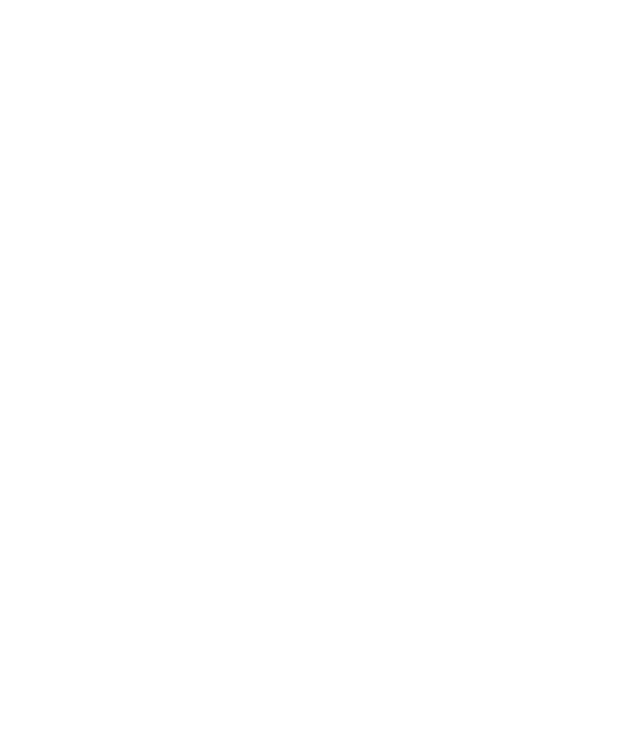
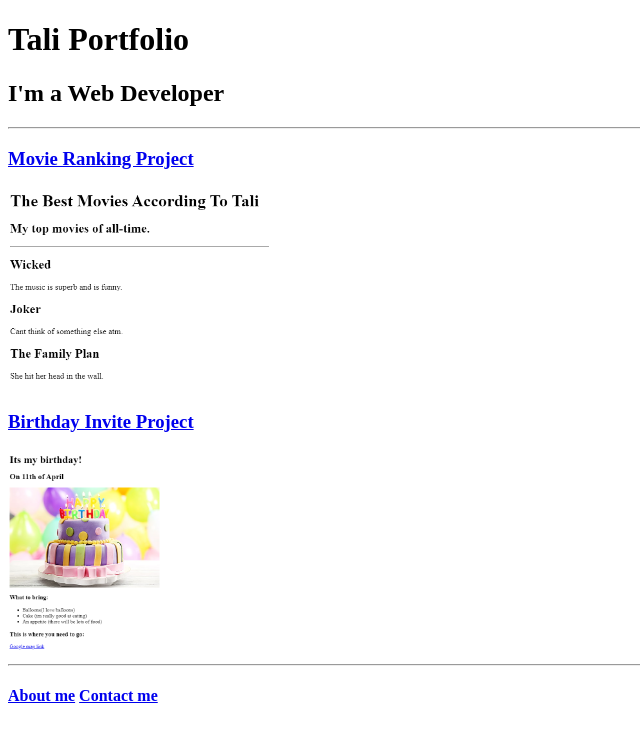
Before and after one commit to tali-zaa/html-protfolio, a plain HTML site: page index.html in a window 1280 px wide. Shown: the whole page, without its empty margins (0-640 px from the left). Drawn offline with Linux system fonts and the light colour scheme.

Commit message:
Update index.html

```diff
--- a/index.html
+++ b/index.html
@@ -1,15 +1,21 @@
-<!-- TODO 1: Create the HTML Boilerplate -->
 
-<!-- TODO 2: Add Your previous projects' HTML into the public folder -->
+<!DOCTYPE html>
+<html lang="en">
+<head>
+    <meta charset="UTF-8">
+    <title>My Website</title>
+</head>
+<body>
+    <h1>Tali Portfolio</h1>
+    <h2>I'm a Web Developer</h2>
+    <hr />
+    <h3><a href="./public/Movie ranks.html">Movie Ranking Project</a></h3>
+    <img src="./assets/images/movie-ranking.png" height="200" alt="preview image">
+    <h3><a href="./public/Birthday inv.html">Birthday Invite Project</a></h3>
+    <img src="./assets/images/birthday-invite.png" height="200" alt="preview image">
+    <hr />
+    <h4><a href="./public/about.html">About me</a>
+    <a href="./public/contact.html">Contact me</a></h4>
 
-<!-- TODO 3: Take screenshots of your project previews and add the images to the images folder -->
-
-<!-- TODO 4: Add titles/subtitles etc. -->
-
-<!-- TODO 5: Add a link to the project pages -->
-
-<!-- TODO 6: Add images to show the project previews
-HINT for TODO 6: You can use the height attribute set to 200 to make the image smaller:
-https://developer.mozilla.org/en-US/docs/Web/HTML/Element/img#attr-height -->
-
-<!-- TODO 7: Add the Contact Me and About Me page links -->
+</body>
+</html>
```
